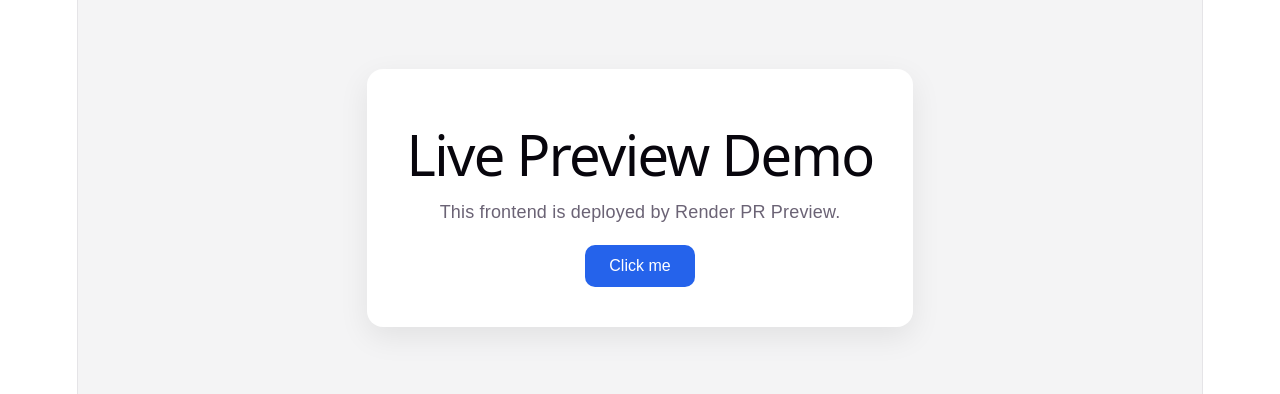
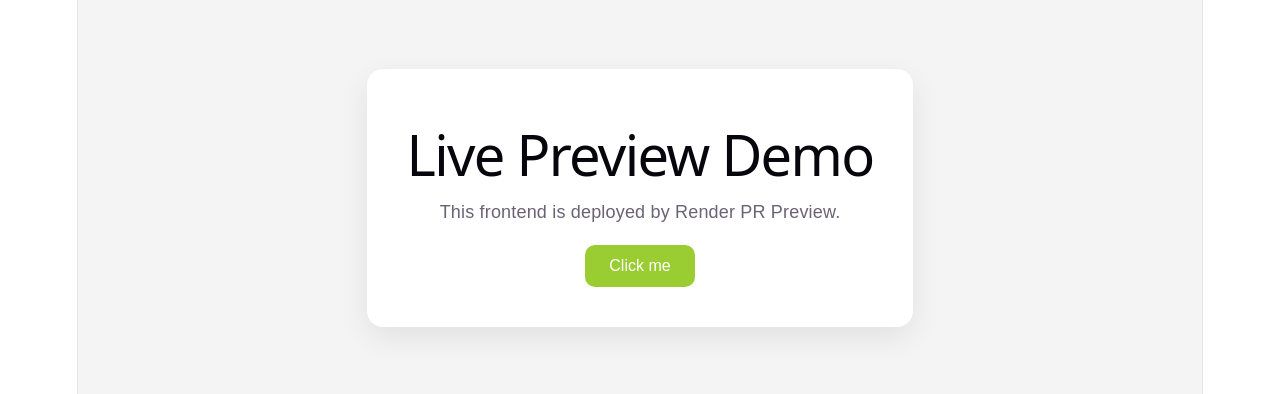
Before and after one commit to AndriiChystoborodov/Issue-To-Live-Preview, a React (Vite) app in the folder frontend/: page / in a window 1280 px wide. Shown: the part 202-596 px from the top of the page. Built offline with nearby package versions, Linux system fonts and the light colour scheme.

Commit message:
chnaged the button color - test manuel preview

```diff
--- a/frontend/src/App.css
+++ b/frontend/src/App.css
@@ -206,7 +206,7 @@
   padding: 12px 24px;
   border: none;
   border-radius: 10px;
-  background: #2563eb;
+  background: yellowgreen;
   color: white;
   font-size: 16px;
   cursor: pointer;
```
